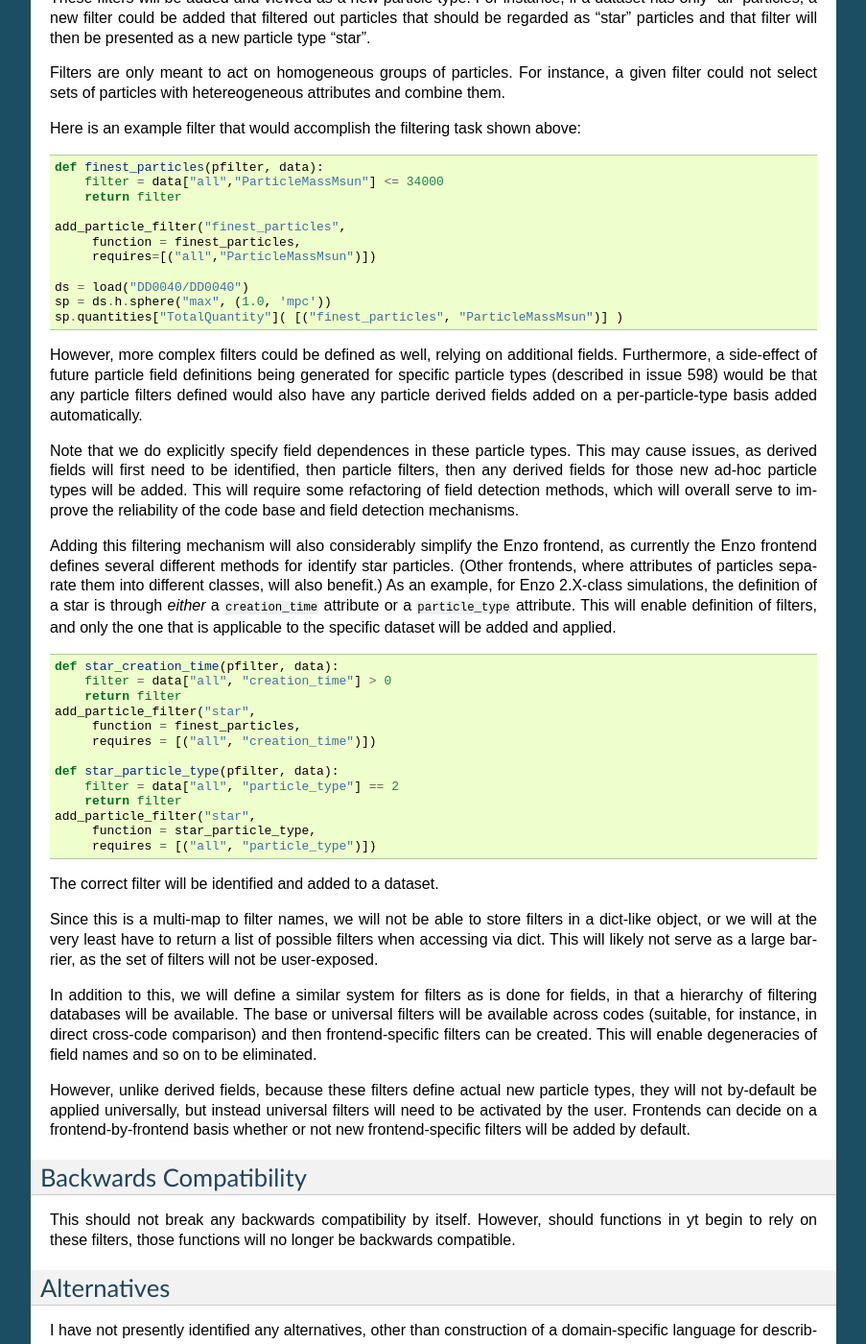
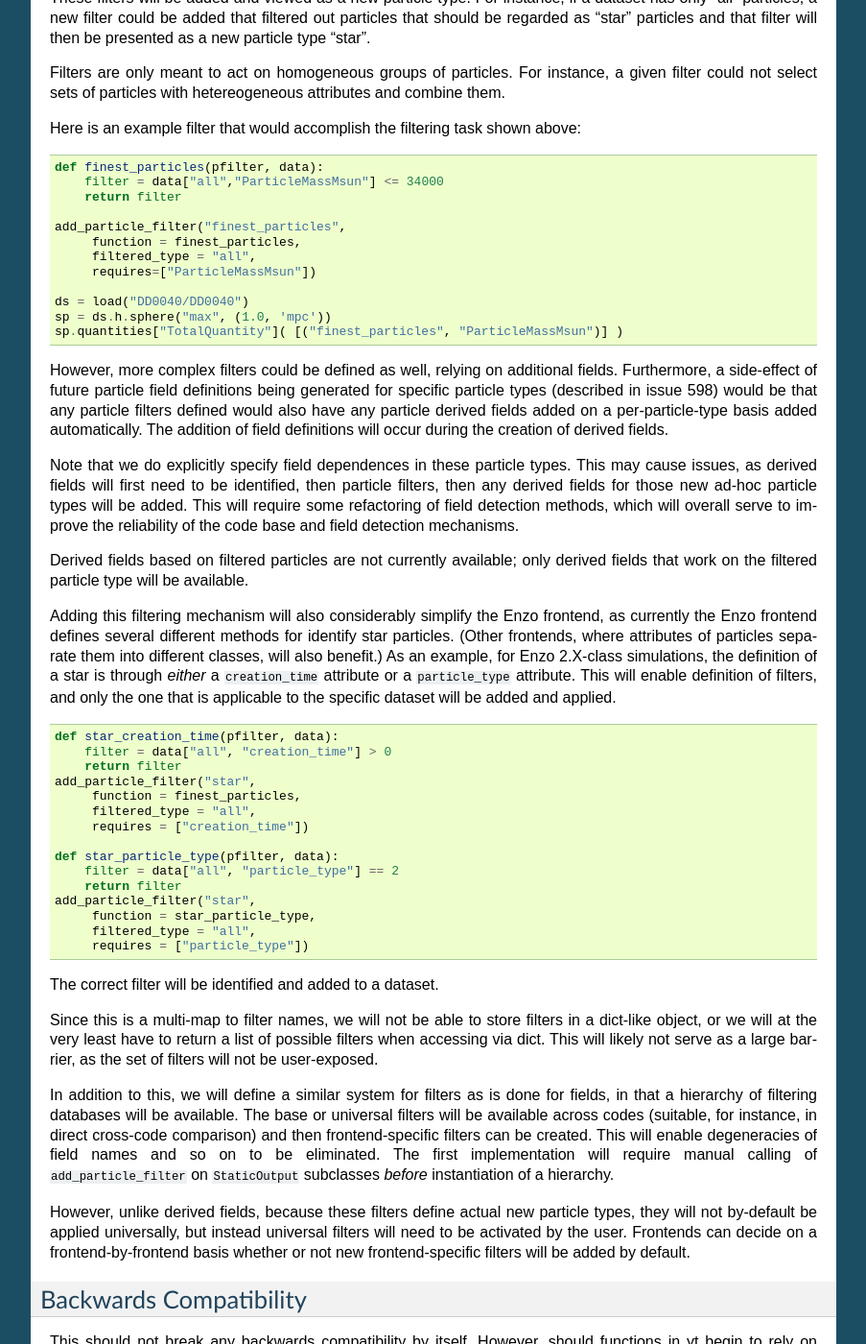
Before and after one commit to yt-project/ytep, a Sphinx documentation site: the page built from source/YTEPs/YTEP-0014.rst, in a window 1280 px wide and 1400 px high, scrolled down 1013 px. Shown: the whole window at 96% size, without its empty margins (198-1101 px from the left). Built offline with Sphinx 7.4.7, drawn with Linux system fonts in a browser that asks for light colours; formulas are drawn with MathJax 3.

Commit message:
Updating to match current draft of implementation.

```diff
--- a/source/YTEPs/YTEP-0014.rst
+++ b/source/YTEPs/YTEP-0014.rst
@@ -78,7 +78,8 @@ Here is an example filter that would accomplish the filtering task shown above:
 
    add_particle_filter("finest_particles",
         function = finest_particles,
-        requires=[("all","ParticleMassMsun")])
+        filtered_type = "all",
+        requires=["ParticleMassMsun"])
 
    ds = load("DD0040/DD0040")
    sp = ds.h.sphere("max", (1.0, 'mpc'))
@@ -89,7 +90,8 @@ However, more complex filters could be defined as well, relying on additional
 fields.  Furthermore, a side-effect of  future particle field definitions being
 generated for specific particle types (described in issue 598) would be that
 any particle filters defined would also have any particle derived fields added
-on a per-particle-type basis added automatically.
+on a per-particle-type basis added automatically.  The addition of field
+definitions will occur during the creation of derived fields.
 
 Note that we do explicitly specify field dependences in these particle types.
 This may cause issues, as derived fields will first need to be identified, then
@@ -97,6 +99,9 @@ particle filters, then any derived fields for those new ad-hoc particle types
 will be added.  This will require some refactoring of field detection methods,
 which will overall serve to improve the reliability of the code base and field
 detection mechanisms.
+
+Derived fields based on filtered particles are not currently available; only
+derived fields that work on the filtered particle type will be available.
 
 Adding this filtering mechanism will also considerably simplify the Enzo
 frontend, as currently the Enzo frontend defines several different methods for
@@ -114,14 +119,16 @@ dataset will be added and applied.
        return filter
    add_particle_filter("star",
         function = finest_particles,
-        requires = [("all", "creation_time")])
+        filtered_type = "all",
+        requires = ["creation_time"])
 
    def star_particle_type(pfilter, data):
        filter = data["all", "particle_type"] == 2
        return filter
    add_particle_filter("star",
         function = star_particle_type,
-        requires = [("all", "particle_type")])
+        filtered_type = "all",
+        requires = ["particle_type"])
 
 The correct filter will be identified and added to a dataset.
 
@@ -135,7 +142,9 @@ fields, in that a hierarchy of filtering databases will be available.  The base
 or universal filters will be available across codes (suitable, for instance, in
 direct cross-code comparison) and then frontend-specific filters can be
 created.  This will enable degeneracies of field names and so on to be
-eliminated.
+eliminated.  The first implementation will require manual calling of
+``add_particle_filter`` on ``StaticOutput`` subclasses *before* instantiation
+of a hierarchy.
 
 However, unlike derived fields, because these filters define actual new
 particle types, they will not by-default be applied universally, but instead
```
